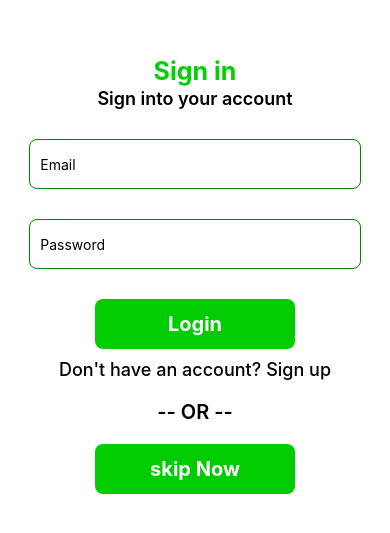
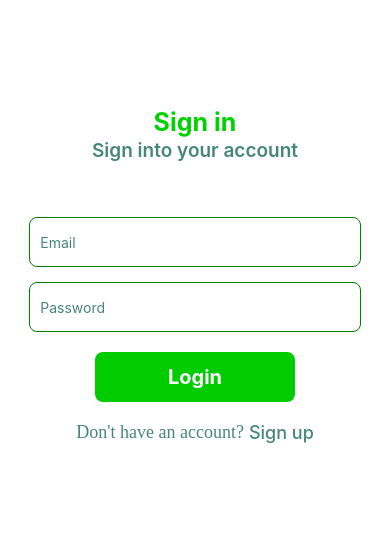
Before and after one commit to johnsonmathewkutty/E-commerce-React-Native, a React Native app: screen /Login in a window 390 px wide. Shown: the part 147-680 px from the top of the page. Built offline with nearby package versions, Linux system fonts and the light colour scheme.

Commit message:
login page updated

```diff
--- a/src/Screens/Login.js
+++ b/src/Screens/Login.js
@@ -1,58 +1,182 @@
-import { StyleSheet, Text, View,TextInput,TouchableOpacity, Alert} from 'react-native'
+import { StyleSheet, Text, View,TextInput,TouchableOpacity,Keyboard,ActivityIndicator} from 'react-native'
 import React, { useState } from 'react'
 
 import auth from '@react-native-firebase/auth'
-import { useDispatch,useSelector } from 'react-redux'
+import firestore from '@react-native-firebase/firestore'
+import { useDispatch } from 'react-redux'
+import Toast from 'react-native-toast-message';
+
 import { firestoreuserid } from '../Redux/Cartreducer'
 
-const Login = ({navigation}) => {
+
+
+const Login = ({navigation,route}) => {
     const [email,setemail]=useState('')
     const [password,setpassword]=useState('')
+    const [loading,setloading]=useState(true)
     const dispatch=useDispatch()
-    const userid=(userId)=>{
-      dispatch(firestoreuserid(userId))
+    const login=async()=>{
+      setloading(false)
+        if(email !='' && password !=''){
+            try{
+ const response= await auth().signInWithEmailAndPassword(email,password)
+ Toast.show({
+  type:'success',
+  text1:'Login sucessfull',
+  visibilityTime:1000
+})
+setloading(true)
+       const userId=response.user.uid
+       await datafirestore(userId)
+       await dispatch(firestoreuserid(userId))
+    navigation.navigate('Bottomtabs', {
+        screen: 'Home'
+      })
    }
-    const login=()=>{
-        if(email !='' && password !=''){
-   auth().signInWithEmailAndPassword(email,password).then((response)=>{
-    Alert.alert('Login sucessfull')
-    userid(response.user.uid)
-    navigation.navigate('Bottomtabs', {
-        screen: 'Home',
-        params: { email: email,
-                 password:password
-        },
+   catch(Error){
+    let errormessage='An unknown error occurred'
+    switch(Error.code){
+      case 'auth/invalid-email':
+        errormessage = 'Invalid email address';
+        break;
+        case 'auth/user-disabled':
+          errormessage = 'User disabled';
+          break;
+        case 'auth/user-not-found':
+          errormessage = 'User not found';
+          break;
+        case 'auth/wrong-password':
+          errormessage = 'Incorrect password';
+          break;
+          case 'auth/network-request-failed':
+            errormessage = 'Required internet';
+            break;
+            case 'auth/unknown':
+              errormessage='error occured please try again';
+              break;
+          default:
+            errormessage = Error.message;
+    }
+    setloading(true)
+    Toast.show({
+      type:'error',
+      text1:errormessage,
+      visibilityTime:4000
     })
-   })
-   .catch((Error)=>{
-    Alert.alert(Error.message)
     setemail('')
     setpassword('')
+   }
+}
+else{
+  setloading(true)
+   Toast.show({
+    type:'error',
+    text1:'Field are Empty',
+    visibilityTime:3000,
    })
 }
-else{
-    Alert.alert('fields are empty')
+    }
+
+    const datafirestore=async(userId)=>{
+        try {
+          const usersRef = firestore().collection('users')
+          const querySnapshot = await usersRef.where('Email', '==', email).get()
+          if (querySnapshot.empty) {
+            const {Fullname,phnumber} =route.params;
+            console.log(Fullname,phnumber)
+            await firestore().collection('users').doc(userId).set({
+              Email: email,
+              Password: password,
+              Fullname:Fullname,
+              PhoneNumber:phnumber,
+              cart: [],
+              Address: [],
+              Defaultaddress: [],
+            })
+          }
+        } catch (error) {
+          console.error(error)
         }
   }
 
     const loginhandle=()=>{
+      Keyboard.dismiss()
       login()
+
     }
+    const HandleEmailvalidation=()=>{
+      const regex = /^[a-zA-Z0-9._%+-]+@[a-zA-Z0-9.-]+\.[a-zA-Z]{2,}$/;
+      if(regex.test(email)|| email.length==0){
+        return(
+         <Text></Text>
+      )
+      }else{
+        return(
+     <Text style={styles.validtext}>Please enter a valid email address</Text>
+      )
+      }
+    }
+
+    const HandlePasswordvalidation = () => {
+      const minLength = password.length >=8
+      const hasLowercase = /[a-z]/.test(password);
+      const hasUppercase = /[A-Z]/.test(password);
+      const hasDigit = /\d/.test(password);
+      const hasSpecialChar = /[!@#$%^&*()_+\-=[\]{};':"\\|,.<>/?]/.test(password);
+    if(!minLength && password.length!=0){
+      return(
+      <Text style={styles.validtext}>Password must be contain 8 characters</Text>
+    )}
+    else if(!hasLowercase && password.length!=0){
+      return(
+      <Text style={styles.validtext}>Password must contain at least one small letter</Text>
+    )}
+   else if(!hasUppercase && password.length!=0){
+    return(
+    <Text style={styles.validtext}>Password must contain at least one capital letter</Text>
+  )}
+  else if(!hasDigit && password.length!=0){
+    return(
+    <Text style={styles.validtext}>Password must contain at least one digit</Text>
+  )}
+  else if(!hasSpecialChar && password.length!=0){
+    return(
+    <Text style={styles.validtext}>Password must be contain at least one special character</Text>
+  )}
+  else{
+    return(
+      <Text></Text>
+    )}
+  }
+   const Apploader=()=>{
+    return(
+      <View style={[styles.loadercontainer,StyleSheet.absoluteFillObject]}>
+        <ActivityIndicator size={80}/>
+      </View>
+    )
+  }
+
   return (
     <View style={styles.logincontainer}>
       <Text style={styles.texthead}>Sign in</Text>
       <Text style={styles.subtext}>Sign into your account</Text>
+      <View style={styles.textinputcontainer}>
       <TextInput
+      placeholderTextColor={'#478778'}
       placeholder='Email'
       value={email}
       style={styles.textinput}
       onChangeText={(text)=>setemail(text)}/>
+    <HandleEmailvalidation/>
        <TextInput
   placeholder='Password'
+  placeholderTextColor={'#478778'}
   value={password}
   secureTextEntry={true}
   onChangeText={(text)=>setpassword(text)}
   style={styles.textinput}/>
+  <HandlePasswordvalidation/>
+      </View>
       <TouchableOpacity style={styles.buttonlogin} onPress={()=>loginhandle()}>
         <Text style={styles.logintext}>Login</Text>
       </TouchableOpacity>
@@ -62,17 +186,7 @@ else{
             <Text style={styles.buttontextsignup}>Sign up</Text>
         </TouchableOpacity>
       </View>
-      <View>
-        <Text style={styles.textor}>-- OR --</Text>
-        <TouchableOpacity style={styles.skipbutton} onPress={()=>navigation.navigate('Bottomtabs', {
-        screen: 'Home',
-        params: { email:'',
-                 password:''
-        },
-      })}>
-            <Text style={styles.logintext}>skip Now</Text>
-        </TouchableOpacity>
-      </View>
+      {!loading && <Apploader/>}
     </View>
   )
 }
@@ -93,24 +207,27 @@ const styles = StyleSheet.create({
         borderWidth:1,
         paddingLeft:10,
         borderColor:'green',
-        marginTop:30
+        marginTop:15,
+        color:'#000',
+        alignSelf:'center'
     },
     texthead:{
         fontSize:25,
         fontWeight:'700',
         color:'#00D100',
-        marginBottom:2
+        marginBottom:2,
     },
     subtext:{
-        fontSize:18,
+        fontSize:19,
         fontWeight:'600',
+        color:'#478778',
     },
     buttonlogin:{
         width:200,
         height:50,
         backgroundColor:'#00cc00',
         borderRadius:8,
-        marginTop:30,
+        marginTop:20,
         justifyContent:'center',
         alignItems:'center'
     },
@@ -121,30 +238,34 @@ const styles = StyleSheet.create({
     },
     signupcontainer:{
         flexDirection:'row',
-        marginTop:10,
+        marginTop:20,
     },
     signuptext:{
         fontSize:18,
-        fontWeight:'500'
+        color:'#478778',
+        fontFamily:'NotoSansSundanese-SemiBold'
     },
     buttontextsignup:{
         fontSize:18,
         marginLeft:5,
-        fontWeight:'500'
+        fontWeight:'500',
+        color:'#478778'
     },
-    skipbutton:{
-        width:200,
-        height:50,
-        backgroundColor:'#00cc00',
+
+  validtext:{
+    color:'#EE4B2B',
+     fontFamily:'NotoSansSundanese-Regular',
+   marginTop:3,
+   marginLeft:35
+  },
+  textinputcontainer:{
+    width:'100%',
+    marginTop:40
+  },
+  loadercontainer:{
     justifyContent:'center',
     alignItems:'center',
-        borderRadius:8,
-        marginTop:20
-    },
-    textor:{
-        fontSize:20,
-        fontWeight:'600',
-        marginTop:20,
-        alignSelf:'center'
+    backgroundColor:'rgba(0,0,0,0.3)',
+    zIndex:1
   }
 })
```
Lines whose indentation alone changed are shown as unchanged.
